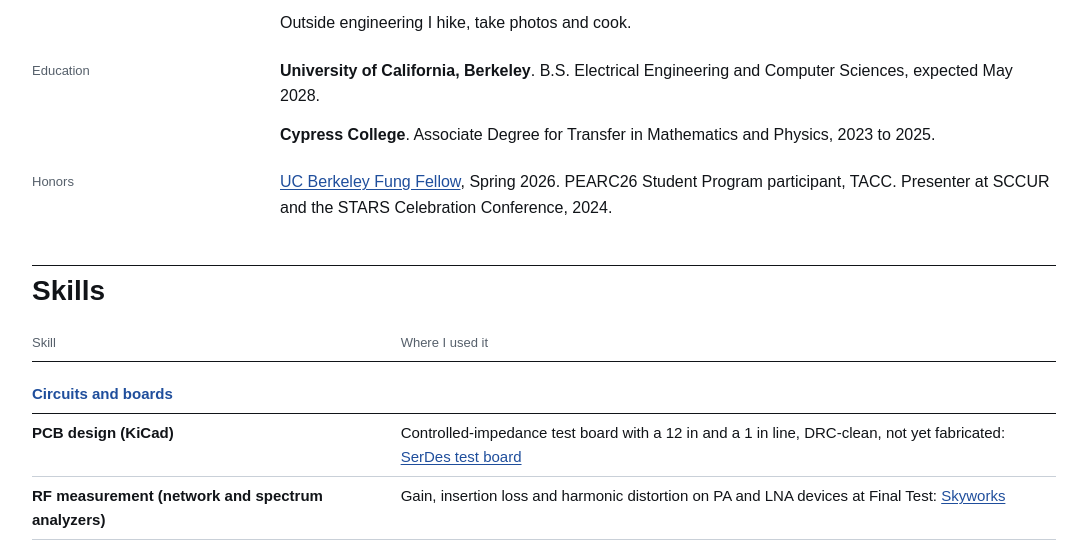
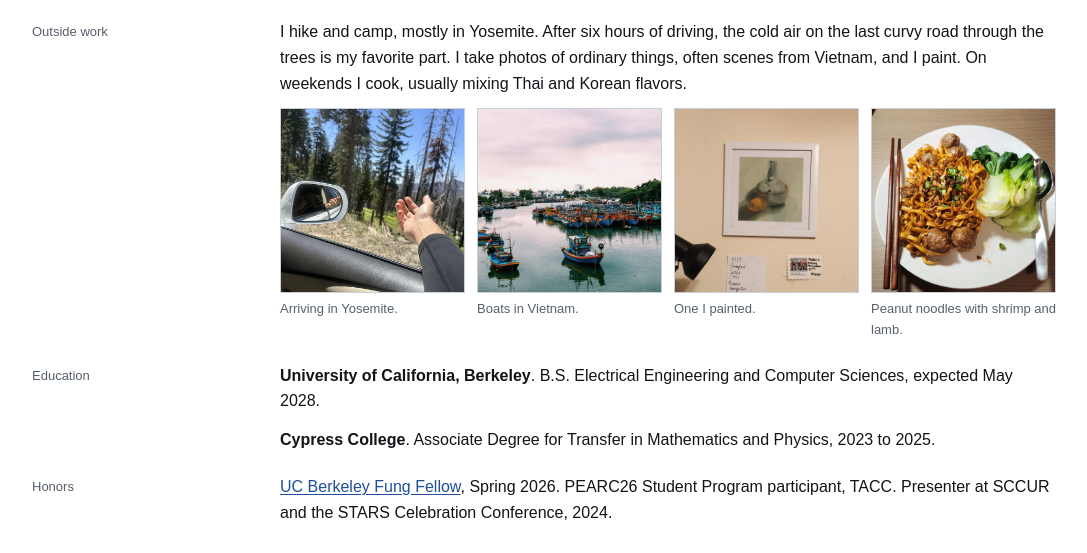
Before and after one commit to jackpham-rgb/jack-portfolio, a plain HTML site: page v2/index.html in a window 1280 px wide. Shown: the part 1731-2284 px from the top of the page, without its empty margins (96-1183 px from the left). Drawn offline with Linux system fonts and the light colour scheme.

Commit message:
add outside work

```diff
--- a/v2/index.html
+++ b/v2/index.html
@@ -64,7 +64,18 @@
       <div>
         <p>I study Electrical Engineering and Computer Sciences at UC Berkeley. I started at Cypress College in mathematics and physics, and physics left me with a habit: understand how something works before building it. If I can predict what a circuit or a channel will do, I can tell when a measurement is wrong. That habit is why I lean toward integrated circuits and signal integrity.</p>
         <p>My target is IC design, analog and digital, with an interest in high-speed links and RF. Right now I am a product engineering co-op on RF front-end parts at Skyworks, I volunteer on a community solar and storage microgrid in Huron, CA, and I am designing a SAR analog-to-digital converter (successive-approximation ADC), from a Python model and Verilog control logic down to transistor level. Its page goes up once there are simulated results to show.</p>
-        <p>Outside engineering I hike, take photos and cook.</p>
+      </div>
+    </div>
+    <div class="row">
+      <div class="k">Outside work</div>
+      <div>
+        <p>I hike and camp, mostly in Yosemite. After six hours of driving, the cold air on the last curvy road through the trees is my favorite part. I take photos of ordinary things, often scenes from Vietnam, and I paint. On weekends I cook, usually mixing Thai and Korean flavors.</p>
+        <div class="life">
+          <figure><img src="../assets/img/life/parked_car_camping.jpg" alt="Car parked at a Yosemite campsite" loading="lazy"><figcaption>Arriving in Yosemite.</figcaption></figure>
+          <figure><img src="../assets/img/life/boat1.jpg" alt="Boats in Vietnam" loading="lazy"><figcaption>Boats in Vietnam.</figcaption></figure>
+          <figure><img src="../assets/img/life/painted_this_myself.jpg" alt="A painting by Jack" loading="lazy"><figcaption>One I painted.</figcaption></figure>
+          <figure><img src="../assets/img/life/peanut_noodle.jpg" alt="Peanut noodles with shrimp and lamb" loading="lazy"><figcaption>Peanut noodles with shrimp and lamb.</figcaption></figure>
+        </div>
       </div>
     </div>
     <div class="row">
--- a/v2/style.css
+++ b/v2/style.css
@@ -112,6 +112,10 @@ th { font-weight: 600; border-bottom: 1.5px solid var(--ink); font-size: 14px; }
 td.num { font-family: var(--mono); font-size: 14px; color: var(--pass); white-space: nowrap; }
 .table-note { font-size: 13px; color: var(--muted); margin-top: 6px; }
 
+/* ── Outside work ── */
+.life { display: grid; grid-template-columns: repeat(4, 1fr); gap: 12px; margin-top: 12px; }
+.life img { aspect-ratio: 1; object-fit: cover; border: 1px solid var(--rule); }
+
 /* ── Skills (grouped like a datasheet characteristics table) ── */
 .skills td:first-child { width: 36%; font-weight: 600; }
 .skills tr.grp th {
@@ -172,6 +176,7 @@ figcaption b { font-family: var(--mono); font-weight: 500; color: var(--plot); m
   .featured { grid-template-columns: 1fr; }
   .sec-head, .row, .more { grid-template-columns: 1fr; gap: 8px; }
   .figs { grid-template-columns: 1fr; }
+  .life { grid-template-columns: 1fr 1fr; }
   .about-photo { width: 160px; }
   .resume-frame { height: 520px; }
   table { font-size: 14px; }
```
Also changed, not shown: assets/img/life/boat1.jpg (added), assets/img/life/painted_this_myself.jpg (added), assets/img/life/parked_car_camping.jpg (added), assets/img/life/peanut_noodle.jpg (added), assets/img/v2/accessisound-pipeline_features.png (deleted), assets/img/v2/accessisound-pipeline_steps.png (deleted), assets/img/v2/accessisound-pipeline_train_vs_firmware.png (deleted), assets/img/v2/accessisound-v1.jpg (deleted), assets/img/v2/accessisound-v2-internals.png (deleted), assets/img/v2/accessisound-v2-model.png (deleted).
